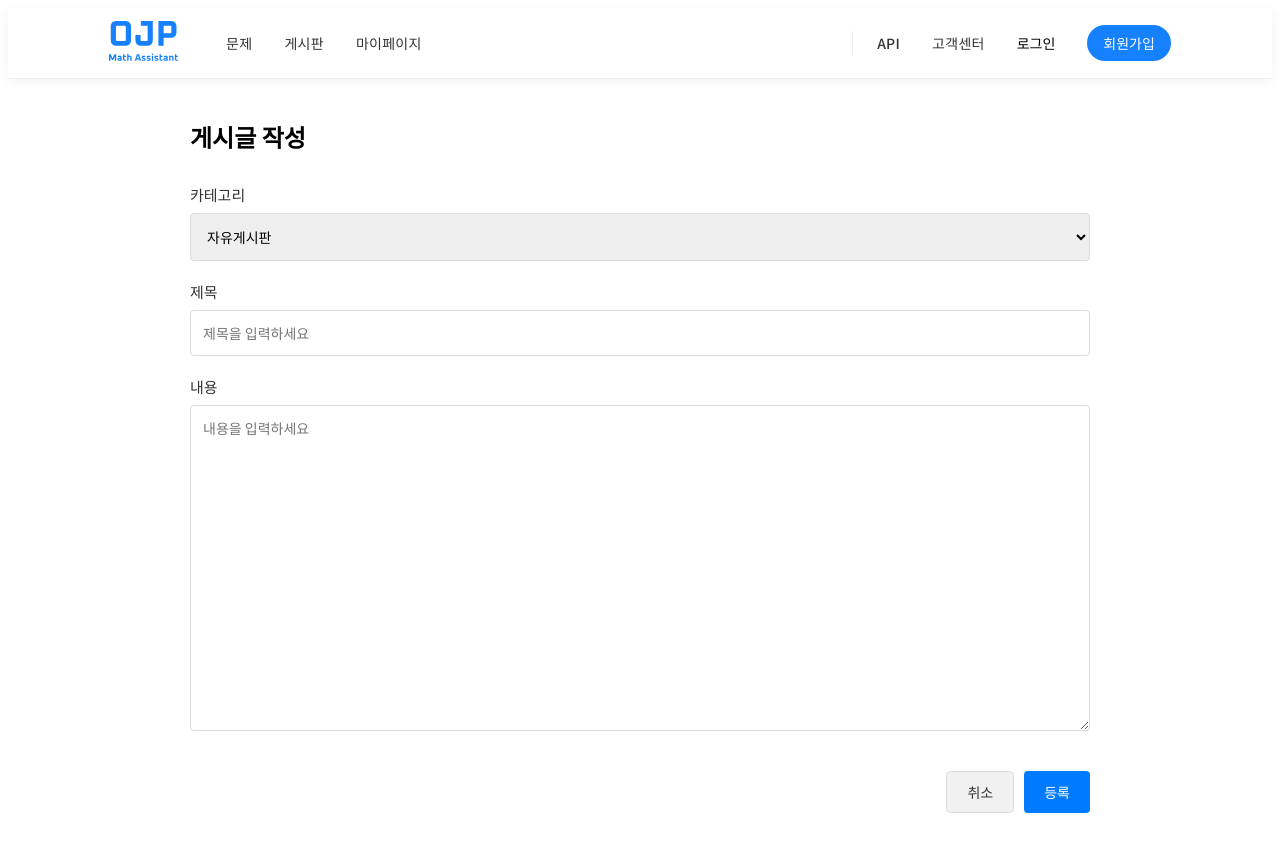
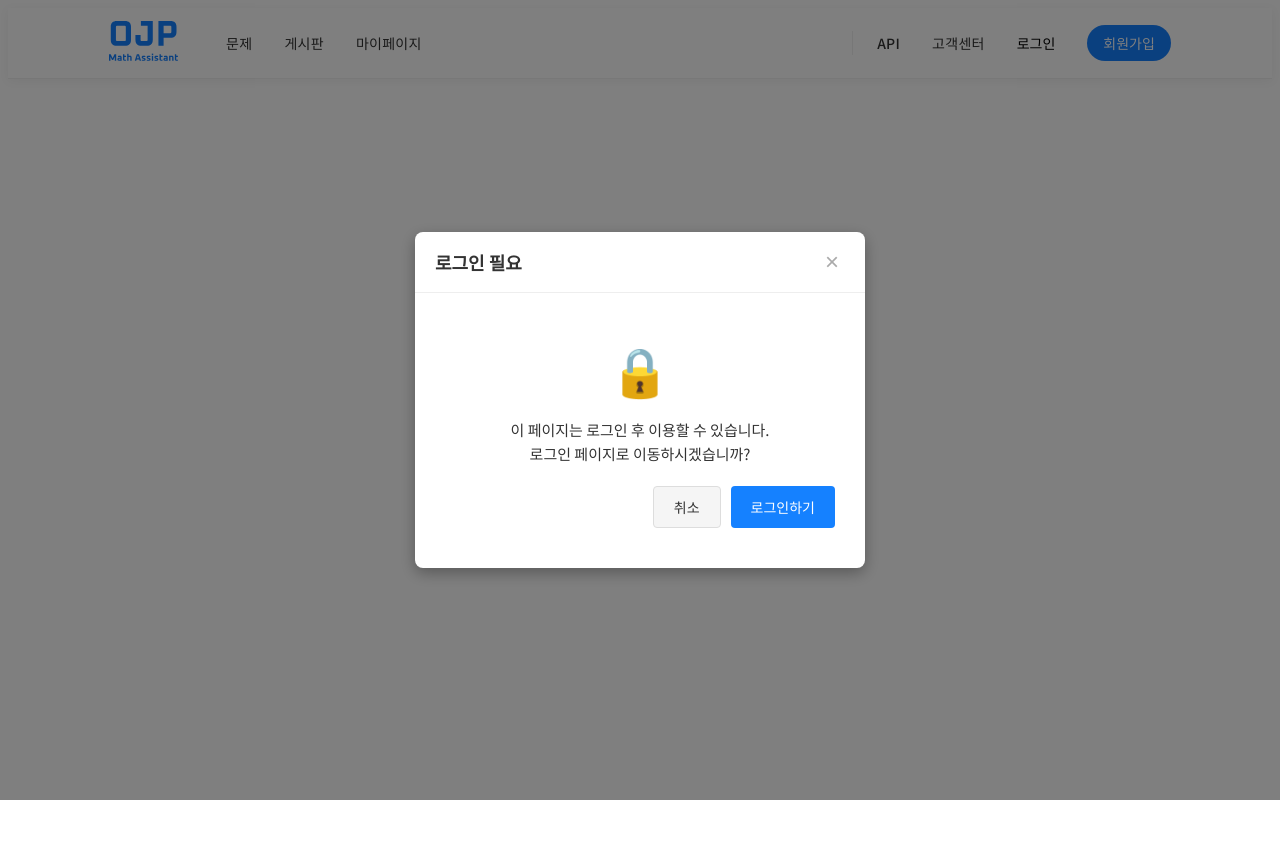
Before and after one commit to reo91004/OJP-Client, a React (Vite) app: page /write-post in a window 1280 px wide. After the commit the page ends 800 px from the top, so only its background shows below. Built offline with nearby package versions, Linux system fonts and the light colour scheme.

Commit message:
feat: 로그인 인증 기능 추가

```diff
--- a/src/App.jsx
+++ b/src/App.jsx
@@ -1,7 +1,5 @@
-import { useState } from 'react';
-import { Routes, Route, Link } from 'react-router-dom';
+import { Routes, Route } from 'react-router-dom';
 import './App.css';
-import axios from 'axios';
 import Navbar from './components/Navbar';
 import Sidebar from './components/Sidebar';
 import Register from './pages/Register';
@@ -10,44 +8,37 @@ import ProblemList from './pages/ProblemList';
 import Board from './pages/Board';
 import WritePost from './pages/WritePost';
 import PostDetail from './pages/PostDetail';
-import HomePage from './pages/HomePage'; // 새로 추가한 HomePage 컴포넌트 import
+import HomePage from './pages/HomePage';
+import RequireAuth from './components/RequireAuth';
 
 function App() {
-  const [loggedIn, setLoggedIn] = useState(false);
-
-  // 로그인 처리 함수
-  const handleLogin = () => {
-    setLoggedIn(true);
-  };
-
-  // 로그아웃 처리 함수
-  const handleLogout = () => {
-    setLoggedIn(false);
-  };
-
   return (
     <>
-      {/* 모든 페이지에 공통으로 Navbar 적용 */}
-      <Navbar isLoggedIn={loggedIn} onLogout={handleLogout} />
-
+      <Navbar />
       <Routes>
-        {/* 루트 경로에 HomePage 컴포넌트 연결 */}
         <Route path='/' element={<HomePage />} />
         <Route path='/problems' element={<ProblemList />} />
         <Route path='/board' element={<Board />} />
         <Route path='/board/:postId' element={<PostDetail />} />
-        <Route path='/write-post' element={<WritePost />} />
+        <Route
+          path='/write-post'
+          element={
+            <RequireAuth>
+              <WritePost />
+            </RequireAuth>
+          }
+        />
         <Route
           path='/mypages'
           element={
-            <>
+            <RequireAuth>
               <Sidebar />
-            </>
+            </RequireAuth>
           }
         />
         <Route path='/api' element={<></>} />
         <Route path='/customer-service' element={<></>} />
-        <Route path='/login' element={<Login onLogin={handleLogin} />} />
+        <Route path='/login' element={<Login />} />
         <Route path='/register' element={<Register />} />
       </Routes>
     </>
--- /dev/null
+++ b/src/components/LoginRequiredModal.jsx
@@ -0,0 +1,33 @@
+// src/components/LoginRequiredModal.jsx
+import React from 'react';
+import { useNavigate } from 'react-router-dom';
+import Modal from './Modal';
+
+// 로그인이 필요한 기능을 사용할 때 띄우는 재사용 가능한 모달 컴포넌트
+function LoginRequiredModal({ isOpen, onClose, message }) {
+  const navigate = useNavigate();
+
+  const handleLogin = () => {
+    onClose();
+    navigate('/login');
+  };
+
+  return (
+    <Modal isOpen={isOpen} onClose={onClose} title='로그인 필요'>
+      <div className='login-alert'>
+        <div className='login-alert-icon'>🔒</div>
+        <p>{message || '이 기능은 로그인 후 이용할 수 있습니다.'}</p>
+        <div className='modal-buttons'>
+          <button className='modal-button secondary' onClick={onClose}>
+            취소
+          </button>
+          <button className='modal-button primary' onClick={handleLogin}>
+            로그인하기
+          </button>
+        </div>
+      </div>
+    </Modal>
+  );
+}
+
+export default LoginRequiredModal;
--- /dev/null
+++ b/src/components/Modal.css
@@ -0,0 +1,137 @@
+/* src/components/Modal.css */
+@import url('https://fonts.googleapis.com/css2?family=Noto+Sans+KR:wght@300;400;500;700&display=swap');
+
+.modal-overlay {
+  position: fixed;
+  top: 0;
+  left: 0;
+  right: 0;
+  bottom: 0;
+  background-color: rgba(0, 0, 0, 0.5);
+  display: flex;
+  align-items: center;
+  justify-content: center;
+  z-index: 1000;
+  animation: fadeIn 0.2s ease-out;
+  font-family: 'Noto Sans KR', sans-serif;
+}
+
+.modal-content {
+  background-color: white;
+  border-radius: 8px;
+  width: 90%;
+  max-width: 450px;
+  max-height: 90vh;
+  overflow-y: auto;
+  box-shadow: 0 5px 15px rgba(0, 0, 0, 0.3);
+  animation: slideIn 0.3s ease-out;
+}
+
+.modal-header {
+  display: flex;
+  justify-content: space-between;
+  align-items: center;
+  padding: 15px 20px;
+  border-bottom: 1px solid #eee;
+}
+
+.modal-title {
+  margin: 0;
+  font-size: 18px;
+  font-weight: 600;
+  color: #333;
+}
+
+.modal-close-button {
+  background: none;
+  border: none;
+  font-size: 24px;
+  cursor: pointer;
+  color: #aaa;
+  transition: color 0.2s;
+}
+
+.modal-close-button:hover {
+  color: #333;
+}
+
+.modal-body {
+  padding: 20px;
+}
+
+/* 애니메이션 */
+@keyframes fadeIn {
+  from {
+    opacity: 0;
+  }
+  to {
+    opacity: 1;
+  }
+}
+
+@keyframes slideIn {
+  from {
+    transform: translateY(-20px);
+    opacity: 0;
+  }
+  to {
+    transform: translateY(0);
+    opacity: 1;
+  }
+}
+
+/* 모달 내 버튼 스타일 */
+.modal-button {
+  padding: 10px 20px;
+  border-radius: 4px;
+  font-size: 14px;
+  font-weight: 500;
+  cursor: pointer;
+  transition: all 0.2s;
+  border: none;
+}
+
+.modal-button.primary {
+  background-color: #1581ff;
+  color: white;
+}
+
+.modal-button.primary:hover {
+  background-color: #0068e1;
+}
+
+.modal-button.secondary {
+  background-color: #f5f5f5;
+  color: #333;
+  border: 1px solid #ddd;
+}
+
+.modal-button.secondary:hover {
+  background-color: #e5e5e5;
+}
+
+.modal-buttons {
+  display: flex;
+  justify-content: flex-end;
+  gap: 10px;
+  margin-top: 20px;
+}
+
+/* 로그인 알림 스타일 */
+.login-alert {
+  text-align: center;
+  padding: 20px 10px;
+}
+
+.login-alert p {
+  margin-bottom: 20px;
+  font-size: 15px;
+  color: #333;
+  line-height: 1.6;
+}
+
+.login-alert-icon {
+  font-size: 48px;
+  color: #1581ff;
+  margin-bottom: 15px;
+}
--- /dev/null
+++ b/src/components/Modal.jsx
@@ -0,0 +1,52 @@
+// src/components/Modal.jsx
+import React, { useEffect } from 'react';
+import './Modal.css';
+
+function Modal({ isOpen, onClose, title, children }) {
+  // ESC 키로 모달 닫기
+  useEffect(() => {
+    const handleEscKey = (e) => {
+      if (e.key === 'Escape' && isOpen) {
+        onClose();
+      }
+    };
+
+    document.addEventListener('keydown', handleEscKey);
+
+    // 모달이 열렸을 때 스크롤 방지
+    if (isOpen) {
+      document.body.style.overflow = 'hidden';
+    }
+
+    return () => {
+      document.removeEventListener('keydown', handleEscKey);
+      document.body.style.overflow = 'auto';
+    };
+  }, [isOpen, onClose]);
+
+  // 모달이 닫혀있으면 렌더링하지 않음
+  if (!isOpen) return null;
+
+  // 모달 외부 클릭 시 닫기 (버블링 방지)
+  const handleOverlayClick = (e) => {
+    if (e.target === e.currentTarget) {
+      onClose();
+    }
+  };
+
+  return (
+    <div className='modal-overlay' onClick={handleOverlayClick}>
+      <div className='modal-content'>
+        <div className='modal-header'>
+          <h3 className='modal-title'>{title}</h3>
+          <button className='modal-close-button' onClick={onClose}>
+            ×
+          </button>
+        </div>
+        <div className='modal-body'>{children}</div>
+      </div>
+    </div>
+  );
+}
+
+export default Modal;
--- a/src/components/Navbar.jsx
+++ b/src/components/Navbar.jsx
@@ -1,23 +1,22 @@
+// src/components/Navbar.jsx
 import React, { useState, useEffect } from 'react';
 import { Link, useNavigate, useLocation } from 'react-router-dom';
+import { useSelector, useDispatch } from 'react-redux';
+import { selectIsLoggedIn, selectUser, logout } from '../states/authSlice';
 import './Navbar.css';
 import logo from '../assets/logo-ojp.svg';
 
-function Navbar({ isLoggedIn, onLogout }) {
+function Navbar() {
   const navigate = useNavigate();
   const location = useLocation();
+  const dispatch = useDispatch();
+
+  const isLoggedIn = useSelector(selectIsLoggedIn);
+  const user = useSelector(selectUser);
+
   const [isMenuOpen, setIsMenuOpen] = useState(false);
   const [dropdownOpen, setDropdownOpen] = useState(false);
-  const [username, setUsername] = useState('사용자');
   const [scrolled, setScrolled] = useState(false);
-
-  // 로그인 상태가 변경될 때 사용자 정보 설정
-  useEffect(() => {
-    if (isLoggedIn) {
-      // 실제 API에서 가져와야 함
-      setUsername('박용성');
-    }
-  }, [isLoggedIn]);
 
   // 스크롤 이벤트 감지
   useEffect(() => {
@@ -53,9 +52,7 @@ function Navbar({ isLoggedIn, onLogout }) {
   };
 
   const handleLogout = () => {
-    if (onLogout) {
-      onLogout();
-    }
+    dispatch(logout());
     setDropdownOpen(false);
     navigate('/');
   };
@@ -104,7 +101,7 @@ function Navbar({ isLoggedIn, onLogout }) {
           {isLoggedIn ? (
             <li className='user-profile'>
               <div className='profile-trigger' onClick={toggleDropdown}>
-                <span className='profile-name'>{username}</span>
+                <span className='profile-name'>{user?.name || '사용자'}</span>
                 <span className='profile-icon'>▾</span>
               </div>
               {dropdownOpen && (
--- /dev/null
+++ b/src/components/RequireAuth.jsx
@@ -0,0 +1,51 @@
+// src/components/RequireAuth.jsx
+import React, { useState } from 'react';
+import { useNavigate } from 'react-router-dom';
+import { useSelector } from 'react-redux';
+import { selectIsLoggedIn } from '../states/authSlice';
+import Modal from './Modal';
+
+function RequireAuth({ children }) {
+  const isLoggedIn = useSelector(selectIsLoggedIn);
+  const [showModal, setShowModal] = useState(!isLoggedIn);
+  const navigate = useNavigate();
+
+  const handleLogin = () => {
+    setShowModal(false);
+    navigate('/login');
+  };
+
+  const handleCancel = () => {
+    setShowModal(false);
+    navigate(-1); // 이전 페이지로 돌아가기
+  };
+
+  // 로그인한 경우 바로 콘텐츠 표시
+  if (isLoggedIn) {
+    return children;
+  }
+
+  // 로그인이 필요한 페이지에 접근 시 모달 표시
+  return (
+    <Modal isOpen={showModal} onClose={handleCancel} title='로그인 필요'>
+      <div className='login-alert'>
+        <div className='login-alert-icon'>🔒</div>
+        <p>
+          이 페이지는 로그인 후 이용할 수 있습니다.
+          <br />
+          로그인 페이지로 이동하시겠습니까?
+        </p>
+        <div className='modal-buttons'>
+          <button className='modal-button secondary' onClick={handleCancel}>
+            취소
+          </button>
+          <button className='modal-button primary' onClick={handleLogin}>
+            로그인하기
+          </button>
+        </div>
+      </div>
+    </Modal>
+  );
+}
+
+export default RequireAuth;
--- a/src/components/Sidebar.jsx
+++ b/src/components/Sidebar.jsx
@@ -159,11 +159,11 @@ function Sidebar() {
   // 사용자 프로필 데이터
   const userProfile = {
     name: '박용성',
-    email: 'park.yongsung@example.com',
-    school: '서울 과학고등학교',
+    email: 'reo91004@gmail.com',
+    school: '장훈고등학교',
     grade: '고등학교 3학년',
     joinDate: '2023-09-15',
-    subscription: '프리미엄',
+    subscription: '무료',
   };
 
   // 각 탭 내용 렌더링 함수
--- a/src/pages/Board.jsx
+++ b/src/pages/Board.jsx
@@ -1,9 +1,18 @@
 // src/pages/Board.jsx
 import React, { useState, useEffect } from 'react';
 import './Board.css';
-import { Link } from 'react-router-dom';
+import { Link, useNavigate } from 'react-router-dom';
+import { useSelector } from 'react-redux';
+import { selectIsLoggedIn } from '../states/authSlice';
+import LoginRequiredModal from '../components/LoginRequiredModal';
 
 function Board() {
+  const navigate = useNavigate();
+  const isLoggedIn = useSelector(selectIsLoggedIn);
+
+  // 로그인 필요 모달 상태
+  const [showLoginModal, setShowLoginModal] = useState(false);
+
   // 게시판 카테고리
   const categories = [
     '전체',
@@ -143,6 +152,15 @@ function Board() {
     }, 0);
   };
 
+  // 글쓰기 버튼 핸들러
+  const handleWritePost = () => {
+    if (isLoggedIn) {
+      navigate('/write-post');
+    } else {
+      setShowLoginModal(true);
+    }
+  };
+
   // 현재 페이지에 표시할 게시글 계산
   const indexOfLastPost = currentPage * postsPerPage;
   const indexOfFirstPost = indexOfLastPost - postsPerPage;
@@ -190,9 +208,9 @@ function Board() {
               검색
             </button>
           </form>
-          <Link to='/write-post' className='write-button'>
+          <button onClick={handleWritePost} className='write-button'>
             글쓰기
-          </Link>
+          </button>
         </div>
       </div>
 
@@ -300,6 +318,13 @@ function Board() {
           다음
         </button>
       </div>
+
+      {/* 로그인 모달 */}
+      <LoginRequiredModal
+        isOpen={showLoginModal}
+        onClose={() => setShowLoginModal(false)}
+        message='게시글 작성은 로그인 후 이용할 수 있습니다.'
+      />
     </div>
   );
 }
--- a/src/pages/Login.jsx
+++ b/src/pages/Login.jsx
@@ -1,14 +1,28 @@
 // src/pages/Login.jsx
-import React, { useState } from 'react';
-import { useNavigate } from 'react-router-dom';
+import React, { useState, useEffect } from 'react';
+import { useNavigate, useLocation } from 'react-router-dom';
+import { useDispatch, useSelector } from 'react-redux';
+import { login, selectIsLoggedIn } from '../states/authSlice';
 import './Login.css';
 import logoOjp from '../assets/logo-ojp.svg';
 
-function Login({ onLogin }) {
+function Login() {
   const navigate = useNavigate();
+  const location = useLocation();
+  const dispatch = useDispatch();
+  const isLoggedIn = useSelector(selectIsLoggedIn);
+
   const [email, setEmail] = useState('');
   const [password, setPassword] = useState('');
   const [error, setError] = useState('');
+  const [rememberMe, setRememberMe] = useState(false);
+
+  // 이미 로그인되어 있으면 홈으로 리다이렉트
+  useEffect(() => {
+    if (isLoggedIn) {
+      navigate('/');
+    }
+  }, [isLoggedIn, navigate]);
 
   const handleSubmit = (e) => {
     e.preventDefault();
@@ -23,10 +37,17 @@ function Login({ onLogin }) {
     // 임의의 이메일과 비밀번호로 로그인 성공 처리
     if (email === 'test@example.com' && password === 'password') {
       // 로그인 성공
-      if (onLogin) {
-        onLogin();
-      }
-      navigate('/');
+      const userData = {
+        name: '박용성',
+        email: email,
+        profilePic: null,
+      };
+
+      dispatch(login(userData));
+
+      // 이전 페이지로 이동 또는 홈으로 이동
+      const from = location.state?.from || '/';
+      navigate(from);
     } else {
       setError('이메일 또는 비밀번호가 일치하지 않습니다.');
     }
@@ -59,7 +80,12 @@ function Login({ onLogin }) {
           />
           <div className='login-options'>
             <div className='remember-me'>
-              <input type='checkbox' id='remember' />
+              <input
+                type='checkbox'
+                id='remember'
+                checked={rememberMe}
+                onChange={(e) => setRememberMe(e.target.checked)}
+              />
               <label htmlFor='remember'>로그인 상태 유지</label>
             </div>
             <a href='#' className='forgot-password'>
--- /dev/null
+++ b/src/states/authSlice.js
@@ -0,0 +1,54 @@
+// src/states/authSlice.js
+import { createSlice } from '@reduxjs/toolkit';
+
+// 로컬 스토리지에서 로그인 상태 불러오기
+const loadAuthState = () => {
+  try {
+    const isLoggedIn = localStorage.getItem('isLoggedIn') === 'true';
+    const userString = localStorage.getItem('user');
+    const user = userString ? JSON.parse(userString) : null;
+
+    return {
+      isLoggedIn,
+      user,
+    };
+  } catch (err) {
+    return {
+      isLoggedIn: false,
+      user: null,
+    };
+  }
+};
+
+const initialState = loadAuthState();
+
+export const authSlice = createSlice({
+  name: 'auth',
+  initialState,
+  reducers: {
+    login: (state, action) => {
+      state.isLoggedIn = true;
+      state.user = action.payload || { name: '박용성' };
+
+      // 로컬 스토리지에 저장
+      localStorage.setItem('isLoggedIn', 'true');
+      localStorage.setItem('user', JSON.stringify(state.user));
+    },
+    logout: (state) => {
+      state.isLoggedIn = false;
+      state.user = null;
+
+      // 로컬 스토리지에서 제거
+      localStorage.removeItem('isLoggedIn');
+      localStorage.removeItem('user');
+    },
+  },
+});
+
+export const { login, logout } = authSlice.actions;
+
+// 선택자 함수
+export const selectIsLoggedIn = (state) => state.auth.isLoggedIn;
+export const selectUser = (state) => state.auth.user;
+
+export default authSlice.reducer;
```
Also changed, not shown: src/states/store.js (+6 -5 lines).
